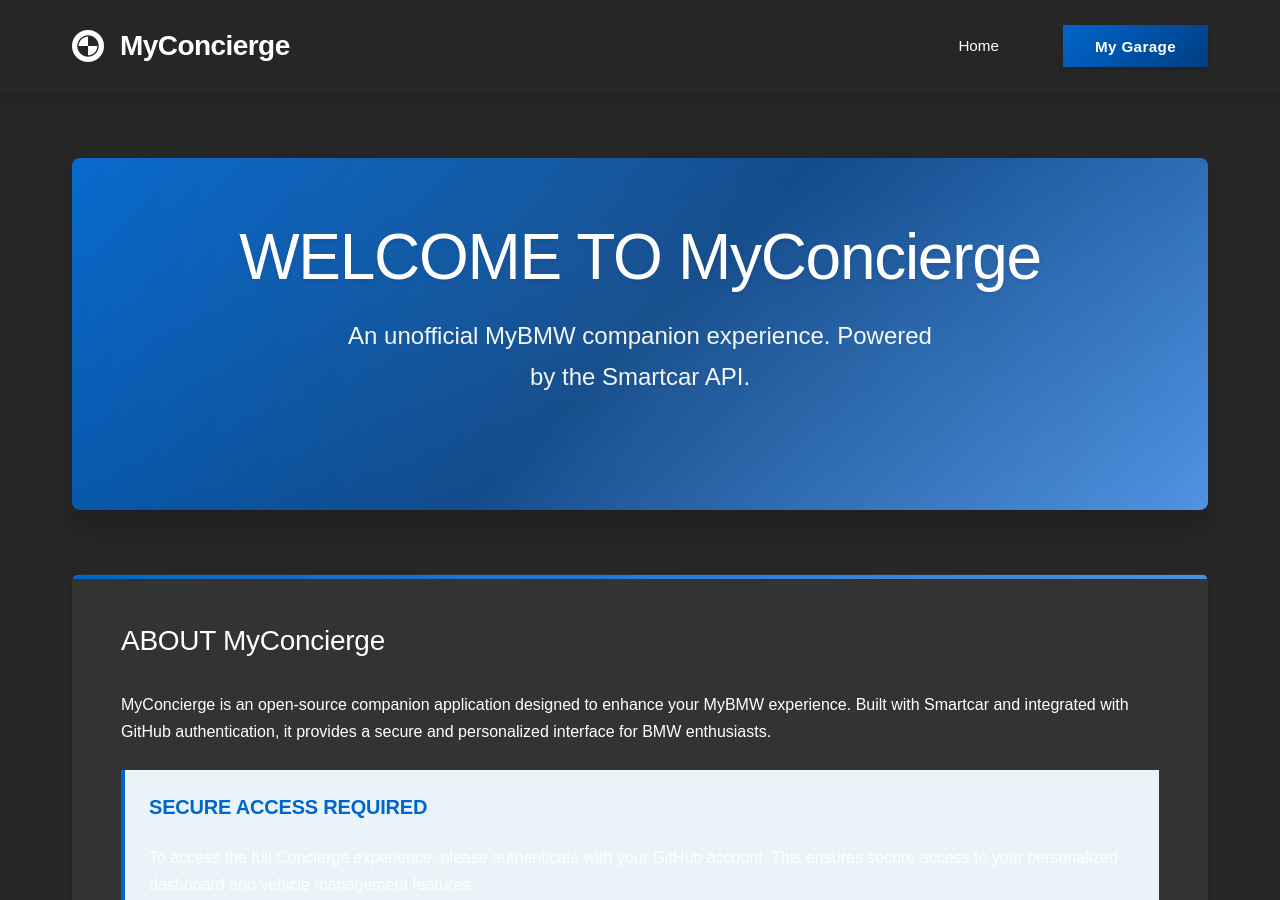
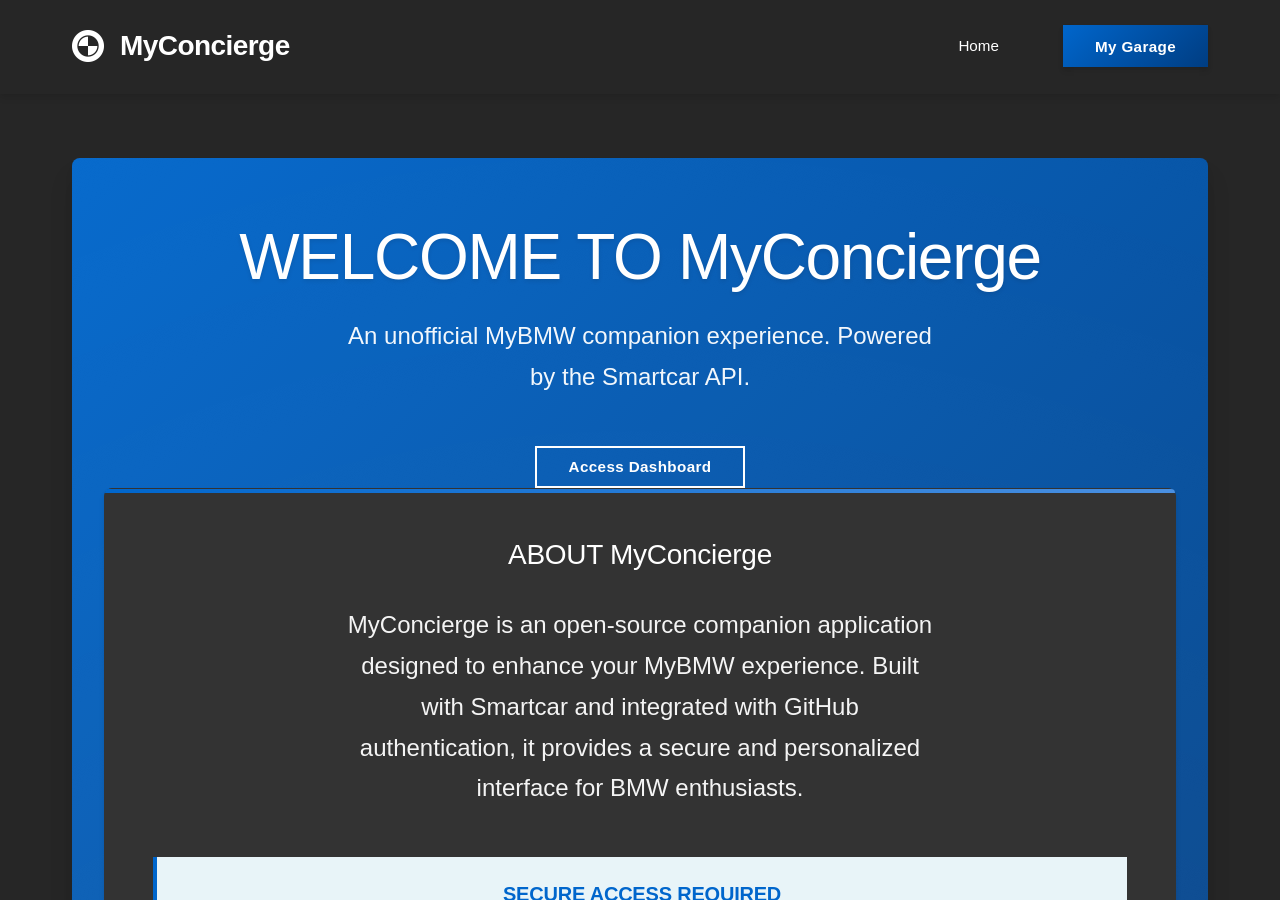
Before and after one commit to chatala1/BMW-Concierge, a Jekyll site: the page built from index.html, in a window 1280 px wide and 900 px high. Built offline with Jekyll 4.4.1, drawn with Linux system fonts in a browser that asks for light colours; some web fonts are replaced.

Commit message:
Update index.html

```diff
--- a/index.html
+++ b/index.html
@@ -7,10 +7,10 @@
 <div class="hero">
     <h1>WELCOME TO MyConcierge</h1>
     <p>An unofficial MyBMW companion experience. Powered by the Smartcar API.</p>
-    <!--<div style="margin-top: 2rem;">
-        <a href="#features" class="btn btn-outline" style="margin-right: 1rem;">Explore Features</a>
-        <a href="{{ '/protected.html' | relative_url }}" class="btn btn-primary">Access Dashboard</a>
-    </div>-->
+    <div style="margin-top: 2rem;">
+        <!--<a href="#features" class="btn btn-outline" style="margin-right: 1rem;">Explore Features</a>-->
+        <a href="{{ '/protected.html' | relative_url }}" class="btn btn-outline">Access Dashboard</a>
+    </div
 </div>
 
 <div class="card">
```
